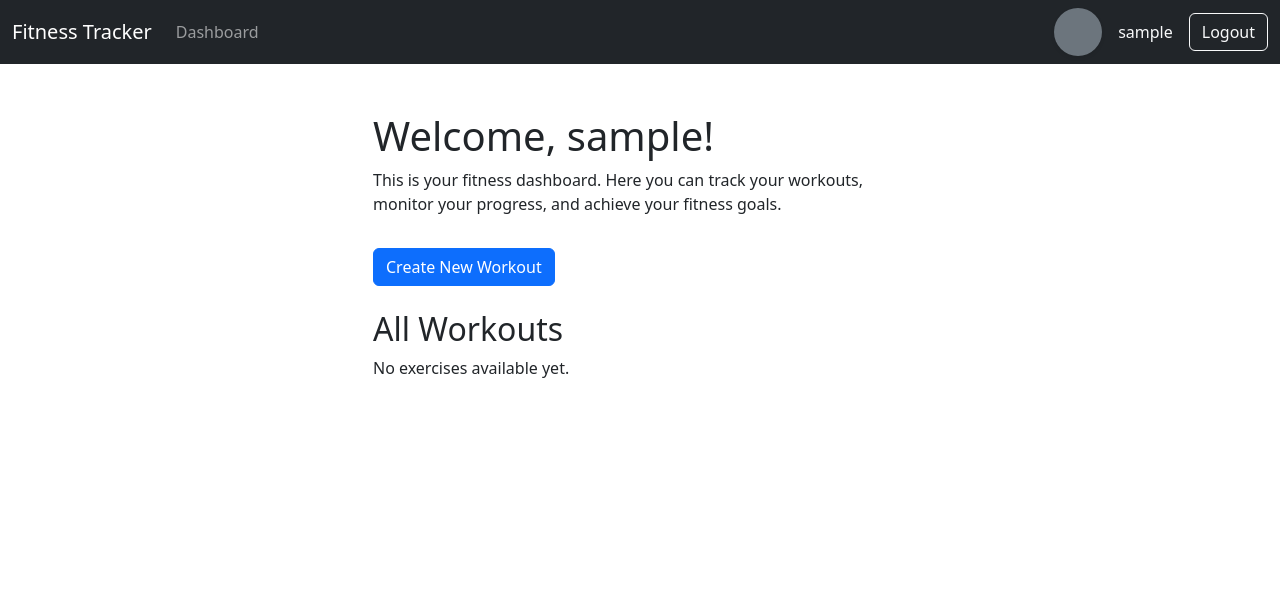
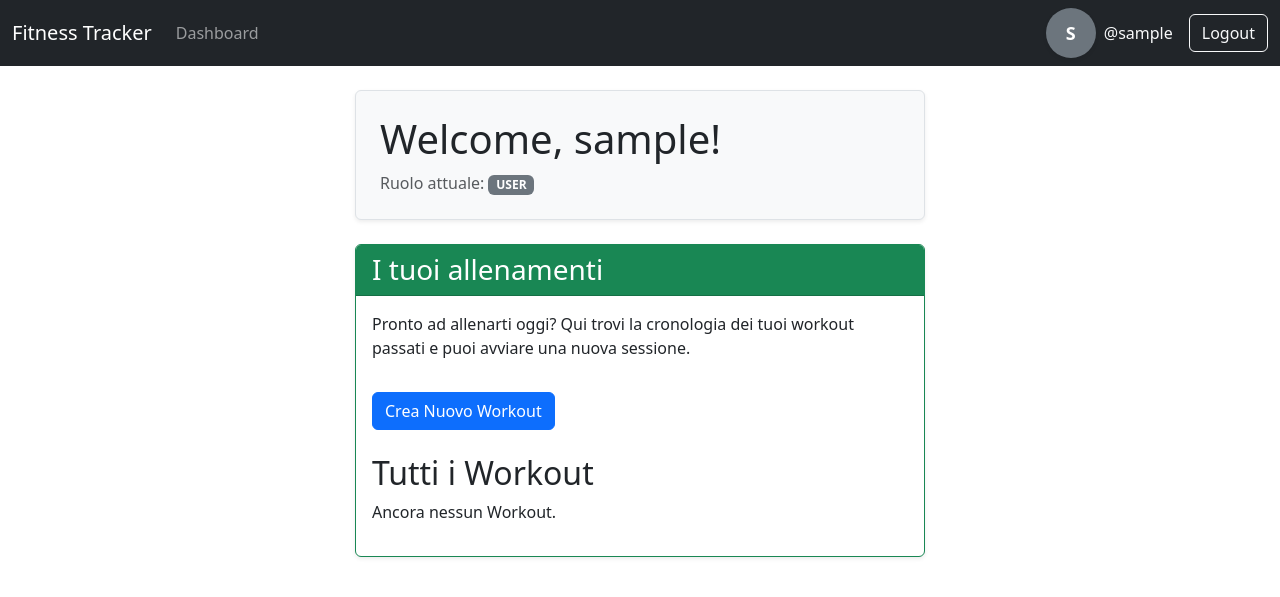
Before and after one commit to Elsaid4/fitness_tracker, a Django app: page /fitness/dashboard/ in a window 1280 px wide. Shown: the top 597 px of the page. Run offline with Django 5.2, Linux system fonts and the light colour scheme; the visitor is signed in with stand-in values (Sample User, id 1); data that the repository does not hold is empty; parts of the project's set-up code (start-up, migrations or seed data) failed here and were passed over.

Commit message:
Ristrutturato il dashboard per migliorare l'esperienza utente. Aggiunta la classe WorkoutDetailView per gestire i dettagli degli allenamenti e aggiornato il template per visualizzare correttamente le informazioni del profilo utente.

```diff
--- a/fitness/templates/fitness/dashboard.html
+++ b/fitness/templates/fitness/dashboard.html
@@ -1,17 +1,42 @@
 {% extends 'base.html' %}
 
 {% block content %}
-<div class="container mt-5">
 <div class="row justify-content-center">
-        <div class="col-md-6">
-            <h1>Welcome, {{ user.username }}!</h1>
-            <p>This is your fitness dashboard. Here you can track your workouts, monitor your progress, and achieve your fitness goals.</p>
+    <div class="col-lg-6 col-md-12 bg-body-tertiary rounded border shadow-sm p-4 mb-4">
+        <h1>Welcome, {% if user_profile.name and user_profile.last_name %}{{user_profile.name}}{% else %}{{ user.username }}{% endif %}!</h1>
+        <p class="text-muted mb-0">Ruolo attuale: <span class="badge bg-secondary text-uppercase">{{ user.role }}</span></p>
     </div>
 </div>
+
+{% if user.is_coach %}
     <div class="row justify-content-center">
-        <div class="col-md-6">
-            <a href="{% url 'workout' %}" class="btn btn-primary mt-3 mb-4">Create New Workout</a>
-            <h2>All Workouts</h2>
+        <div class="col-lg-6 col-md-12 p-0">
+            <div class="card border-primary mb-4 shadow-sm">
+                <div class="card-header bg-primary text-white">
+                    <h3 class="card-title mb-0">Pannello di Controllo Coach</h3>
+                </div>
+                <div class="card-body">
+                    <p>Benvenuto Coach. Qui puoi gestire i tuoi atleti, creare schede di allenamento master e vedere le statistiche del team.</p>
+                    <div class="d-flex gap-2">
+                        <a href="#" class="btn btn-primary">Gestisci Atleti</a>
+                        <a href="#" class="btn btn-outline-primary">Crea Nuova Scheda Master</a>
+                    </div>
+                </div>
+            </div>
+        </div>
+    </div>
+{% else %}
+    <div class="row justify-content-center">
+        <div class="col-md-6 p-0">
+            <div class="card border-success mb-4 shadow-sm">
+                <div class="card-header bg-success text-white">
+                    <h3 class="card-title mb-0">I tuoi allenamenti</h3>
+                </div>
+                <div class="card-body">
+                    <p>Pronto ad allenarti oggi? Qui trovi la cronologia dei tuoi workout passati e puoi avviare una nuova sessione.</p>
+                    <a href="{% url 'workout' %}" class="btn btn-primary mt-3 mb-4">Crea Nuovo Workout</a>
+                    <div class="gap-2">
+                        <h2>Tutti i Workout</h2>
                         {% if workouts %}
                             <ul class="list-unstyled">
                                 {% for w in workouts %}
@@ -46,13 +71,16 @@
                                 {% endfor %}
                             </ul>
                         {% else %}
-                <p>No exercises available yet.</p>
+                            <p>Ancora nessun Workout.</p>
                         {% endif %}
+
+
                     </div>
                 </div>
             </div>
-
-
+        </div>
+    </div>
+{% endif %}
 
 
 
--- a/fitness/urls.py
+++ b/fitness/urls.py
@@ -5,5 +5,5 @@ urlpatterns = [
     path('dashboard/', views.dashboard, name='dashboard'),
     path('workout/', views.workout_view, name='workout'),
     path('workout/save_workout/<str:workout_name>/', views.save_workout, name='save_workout'),
-    path('workout_detail/<int:workout_id>/', views.workout_detail, name='workout_detail')
+    path('workout_detail/<int:pk>/', views.WorkoutDetailView.as_view(), name='workout_detail'),
 ]
--- a/fitness/views.py
+++ b/fitness/views.py
@@ -2,7 +2,8 @@ from django.contrib.auth.decorators import login_required
 from django.http import JsonResponse
 from django.shortcuts import redirect, render, get_object_or_404
 from .models import Workout, Set, Exercise, WorkoutExercise
-import json
+from django.views.generic import DetailView
+from django.contrib.auth.mixins import LoginRequiredMixin
 from django.utils import timezone
 
 @login_required
@@ -22,6 +23,27 @@ def dashboard(request):
         'exercises': workout_exercises,
         'sets': sets
         })
+
+
+class WorkoutDetailView(LoginRequiredMixin, DetailView):
+    model = Workout
+    template_name = 'fitness/workout_detail.html'
+    context_object_name = 'workout'
+
+    def get_context_data(self, **kwargs):
+        context = super().get_context_data(**kwargs)
+        workout = self.get_object()
+
+        workout_exercises = WorkoutExercise.objects.filter(workout=workout)
+
+        sets_by_exercise = {}
+        for we in workout_exercises:
+            sets_by_exercise[we] = Set.objects.filter(workout_exercise=we)
+
+        context['workout_exercises'] = workout_exercises
+        context['sets_by_exercise'] = sets_by_exercise
+        return context
+
 
 
 @login_required
@@ -73,17 +95,3 @@ def save_workout(request, workout_name):
                 )
         return redirect('workout_detail', workout_id=workout.id)
     return redirect('dashboard')
-
-@login_required
-def workout_detail(request, workout_id):
-    workout = get_object_or_404(Workout, id=workout_id, user=request.user)
-    workout_exercises = WorkoutExercise.objects.filter(workout=workout)
-    sets_by_exercise = {}
-    for we in workout_exercises:
-        sets_by_exercise[we] = Set.objects.filter(workout_exercise=we)
-
-    return render(request, 'fitness/workout_detail.html', {
-        'workout': workout,
-        'workout_exercises': workout_exercises,
-        'sets_by_exercise': sets_by_exercise
-    })
--- a/templates/base.html
+++ b/templates/base.html
@@ -24,12 +24,18 @@
                     <a class="nav-link" href="{% url 'profile_detail' %}"><img src="{{ user_profile.profile_picture.url }}" alt="Foto Profilo" class="rounded-circle me-3" style="width: 48px; height: 48px; object-fit: cover;"></a>
                 {% else %}
                     <a class="nav-link" href="{% url 'profile_detail' %}">
-                        <div class="rounded-circle bg-secondary text-white d-flex align-items-center justify-content-center me-3 fw-bold shadow-sm" style="width: 48px; height: 48px; font-size: 24px;">
+                        {% if user_profile.name and user_profile.last_name %}
+                        <div class="rounded-circle bg-secondary text-white d-flex align-items-center justify-content-center fw-bold text-uppercase shadow-sm" style="width: 50px; height: 50px; font-size: 18px;">
                             {{ user_profile.name|slice:":1" }}{{ user_profile.last_name|slice:":1" }}
                         </div>
+                    {% else %}
+                        <div class="rounded-circle bg-secondary text-white d-flex align-items-center justify-content-center fw-bold text-uppercase shadow-sm" style="width: 50px; height: 50px; font-size: 18px;">
+                            {{ request.user.username|slice:":1" }}
+                        </div>
+                    {% endif %}
                     </a>
                 {% endif %}
-                <a class="nav-link" href="{% url 'profile_detail' %}"><span class="navbar-text me-3 text-light">{{ user.username }}</span></a>
+                <a class="nav-link ms-2" href="{% url 'profile_detail' %}"><span class="navbar-text me-3 text-light">@{{ user.username }}</span></a>
                 <a class="btn btn-outline-light" href="{% url 'logout' %}">Logout</a>
             </div>
         </div>
```
Lines whose indentation alone changed are shown as unchanged.
